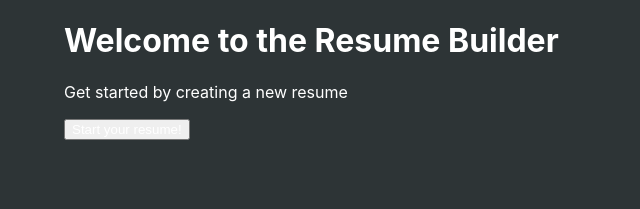
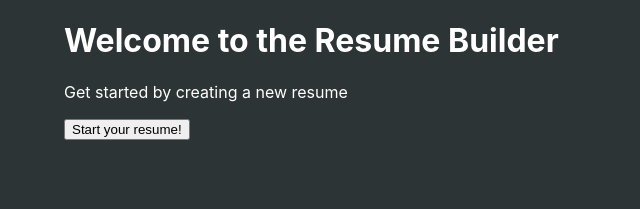
Before and after one commit to uprm-inso4115-2023-2024-s2/semester-project-automated-resume-builder, a React (Create React App) app in the folder ui/client/: page / in a window 1280 px wide. Shown: the top 209 px of the page, without its empty margins (0-640 px from the left). Built offline with nearby package versions, Linux system fonts and the light colour scheme.

Commit message:
Changed location of landing page and button color

```diff
--- a/ui/client/src/App.js
+++ b/ui/client/src/App.js
@@ -3,7 +3,7 @@ import { BrowserRouter, Routes, Route } from 'react-router-dom';
 import { UserProvider } from './contexts/UserContext.js';
 import { Container } from '@mui/material';
 import MenuContainer from "./components/MenuContainer";
-import LandingPage from './components/ResumeModals/LandingPage.js';
+import LandingPage from './components/LandingPage.js';
 import UserForm from './components/UserForm.js';
 import ResumeForm from './components/resume';
 import SignUpForm from './components/SignUpForm.js';
--- a/ui/client/src/components/ResumeModals/LandingPage.js
+++ b/ui/client/src/components/LandingPage.js
@@ -16,7 +16,7 @@ function LandingPage() {
                     <p>Get started by creating a new resume</p>
                     {/* Apply custom styles to the Link */}
                     <Link to="/resume/new" onClick={handleGetStarted} style={{ textDecoration: 'none', color: 'inherit' }}>
-                        <button style={{ textDecoration: 'none', color: 'inherit' }}>Start your resume!</button>
+                        <button style={{ textDecoration: 'none', color: 'black' }}>Start your resume!</button>
                     </Link>
                 </div>
             )}
```
